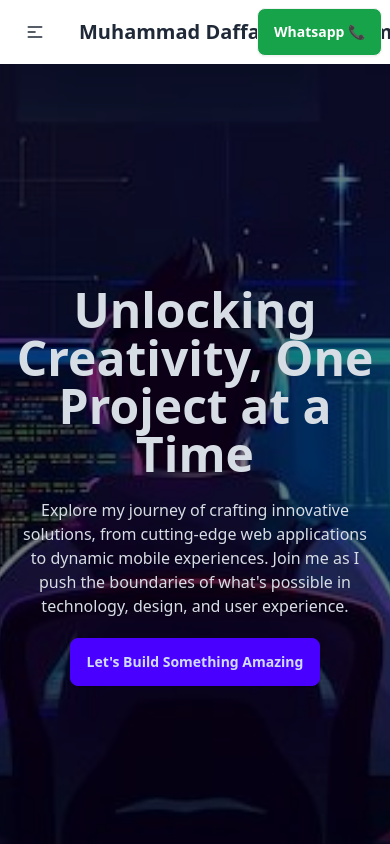
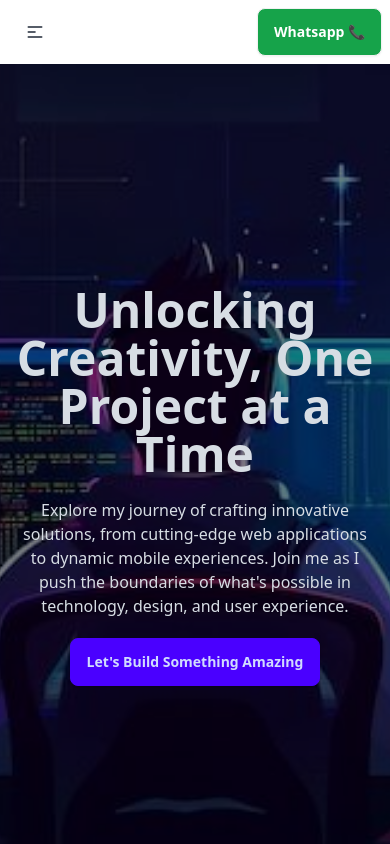
Before and after one commit to DaffaMalik12/portofolio-daffammalik, a React (Vite) app: page / in a window 390 px wide. Shown: the top 844 px of the page. Built offline with nearby package versions, Linux system fonts and the light colour scheme.

Commit message:
prubahan navbar

```diff
--- a/src/components/navbar.jsx
+++ b/src/components/navbar.jsx
@@ -41,7 +41,9 @@ function Navbar() {
               </li>
             </ul>
           </div>
-          <a className="btn btn-ghost text-xl">Muhammad Daffa Malik Akram</a>
+          <a className="lg:btn lg:btn-ghost lg:text-xl hidden ">
+            Muhammad Daffa Malik Akram
+          </a>
         </div>
         <div className="navbar-center hidden lg:flex">
           <ul className="menu menu-horizontal px-1">
```
